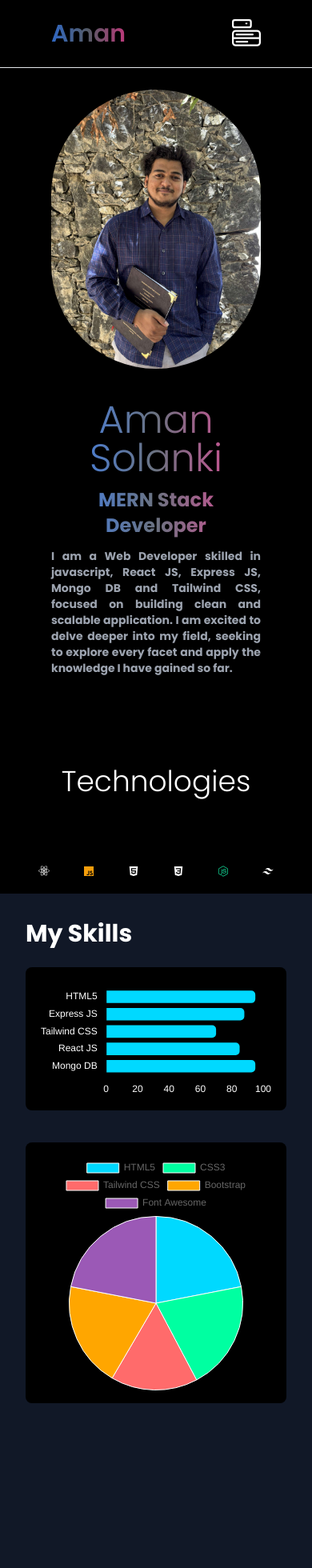
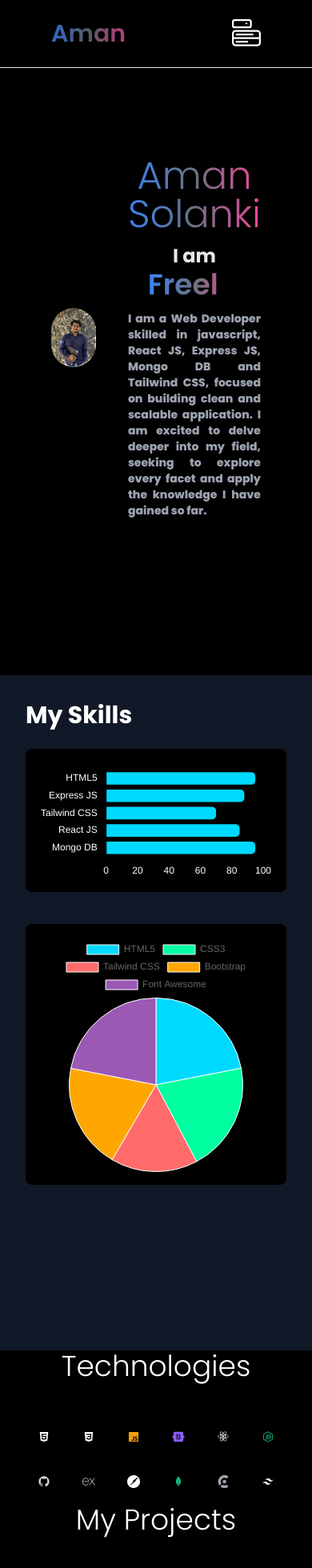
Before and after one commit to AmanXLuffy/mePortfolio, a React (Create React App) app: page / in a window 390 px wide. Shown: the top 1960 px of the page at 80% size. Built offline with nearby package versions, Linux system fonts and the light colour scheme.

Commit message:
major chages with new added technologies

```diff
--- a/package.json
+++ b/package.json
@@ -15,6 +15,7 @@
     "react-dom": "^19.0.0",
     "react-icons": "^5.4.0",
     "react-scripts": "5.0.1",
+    "react-simple-typewriter": "^5.0.1",
     "react-tsparticles": "^2.12.2",
     "tsparticles-engine": "^2.12.0",
     "web-vitals": "^4.2.4"
--- a/src/components/Hero.jsx
+++ b/src/components/Hero.jsx
@@ -1,17 +1,16 @@
 import React from 'react';
 import {motion} from "framer-motion";
+import TypeWriter from './TypeWriter';
 
 const Hero = () => {
   return (
     <div id='home' className='px-16 flex min-h-screen w-full items-center justify-center py-28 md:px-32'>
-      <div className="flex flex-col items-center justify-center gap-10 text-white">
-
+      <div className="flex flex-row items-center justify-center gap-10 text-white">
 
         <motion.div
         initial={{y: -50, opacity:0}}
         animate={{y: 0, opacity:1}}
-        transition={{duration: 0.8, delay: 0.2}}
-        >
+        transition={{duration: 0.8, delay: 0.2}}>
         <a href='https://drive.google.com/file/d/1FS4p476eG8-ReB9rXJ7_kMV4qsWYv0ms/view?usp=drive_link' target='_blank'> <img src="/assets/aman.jpg" alt='' className=' cursor-pointer shadow-xl shadow-indigo-900 transition-all duration-300 hover:-translate-y-5 hover:scale-105 hover:shadow-indigo-600 md:w-[350px] w-[300px] rounded-full '></img> </a>
         </motion.div>
 
@@ -20,16 +19,13 @@ const Hero = () => {
         initial={{y: 50, opacity:0}}
         animate={{y: 0, opacity:1}}
         transition={{duration: 0.8, delay: 0.2}}
+        className='flex max-w-[600px] flex-col items-center justify-center gap-3 text-center'>
 
-
-        className='flex max-w-[600px] flex-col items-center justify-center gap-3 text-center'>
           <h1 className='bg-gradient-to-r from-blue-500 via-gray-500 to-pink-500 bg-clip-text text-transparent font-light text-5xl md:text-7xl'>Aman Solanki</h1>
 
+          <TypeWriter />
 
-          <h3 className='bg-gradient-to-r from-blue-500 via-gray-500 to-pink-500 bg-clip-text text-transparent text-2xl md:text-4xl'>MERN Stack Developer</h3>
-
-
-          <p className='md:text-base text-sm text-justify text-gray-400 text-thin'>I am a Web Developer skilled in javascript, React JS, Express JS, Mongo DB and Tailwind CSS, focused on building clean and scalable application. I am excited to delve deeper into my field, seeking to explore every facet and apply the knowledge I have gained so far.
+          <p className='md:text-base text-sm font-extrabold text-justify text-gray-400 text-thin'>I am a Web Developer skilled in javascript, React JS, Express JS, Mongo DB and Tailwind CSS, focused on building clean and scalable application. I am excited to delve deeper into my field, seeking to explore every facet and apply the knowledge I have gained so far.
           </p>
         </motion.div>
       </div>
--- a/src/components/Navbar.jsx
+++ b/src/components/Navbar.jsx
@@ -30,6 +30,7 @@ const handleResize = () => {
       <ul className='hidden md:flex gap-10'>
         <a href='#home' className='cursor-pointer opacity-60 transition-all duration-300 hover:opacity-100'><li>Home</li></a>
         <a href='#tech' className='cursor-pointer opacity-60 transition-all duration-300 hover:opacity-100'><li>Tech</li></a>
+        <a href='#skills' className='cursor-pointer opacity-60 transition-all duration-300 hover:opacity-100'><li>Skills</li></a>
         <a href='#projects' className='cursor-pointer opacity-60 transition-all duration-300 hover:opacity-100'><li>Projects</li></a>
         <a href='#contact' className='cursor-pointer opacity-60 transition-all duration-300 hover:opacity-100'><li>Contact</li></a>
       </ul>
@@ -39,7 +40,7 @@ const handleResize = () => {
        <a href='https://www.facebook.com/profile.php?id=100054057791444' target='_blank'> <li className=' cursor-pointer opacity-50 transition-all duration-300 hover:text-blue-500 hover:opacity-100'> <BsFacebook/> </li> </a>
        <a href='https://wa.me/9173515355' target='_blank'> <li className=' cursor-pointer opacity-50 transition-all duration-300 hover:text-green-500 hover:opacity-100'> <BsWhatsapp/></li> </a>
        <a href='https://github.com/AmanXLuffy' target='_blank'> <li className=' cursor-pointer opacity-50 transition-all duration-300 hover:text-sky-500 hover:opacity-100'> <BsGithub/> </li> </a>
-       <a href='#' target='_blank'> <li className=' cursor-pointer opacity-50 transition-all duration-300 hover:text-pink-500 hover:opacity-100'> <BsInstagram/></li></a>
+       <a href='https://www.instagram.com/aman_solanki702/' target='_blank'> <li className=' cursor-pointer opacity-50 transition-all duration-300 hover:text-pink-500 hover:opacity-100'> <BsInstagram/></li></a>
         </ul>
 
 
--- a/src/components/Projects.jsx
+++ b/src/components/Projects.jsx
@@ -1,15 +1,12 @@
 import React,{useState} from 'react';
-// import image1 from "../pictures/img1.jpg";
-// import { motion } from 'framer-motion';
-
 
 
 const projectData = [
   {
     image: "/assets/rescue.png",
     title :"Rescue Paws",
-    description: "Lorem ipsum dolor sit amet consectetur adipisicing elit. In tenetur velit error temporibus modi voluptatibus esse mollitia porro magni laborum dolorum vero cum facere placeat, adipisci nulla voluptates neque numquam.",
-    technologies: ["React js", "Express js", "MongoDB", "Tailwind CSS"],
+    description: "Rescue P.A.W.S. is a full-stack web app for animal rescue, built using React, Express.js, and MongoDB with Clerk authentication. Key features include a volunteer registration form that stores data securely and an activities section showcasing ongoing rescue work. The frontend is on Vercel, and the backend is on Render.",
+    technologies: ["React js", "Express js", "Mongo DB", "Tailwind CSS"],
   },
 
   {
@@ -34,7 +31,7 @@ const ProjectCard = ({projectData})=> {
 
 
   return(
-    <div className='flex flex-col items-center gap-8 md:flex-row md:gap-24'>
+    <div className='flex flex-col items-center gap-8 md:flex-row md:gap-5'>
       <img className='w-full cursor-pointer rounded-2xl transition-all duration-300 hover:scale-105 md:w-[300px]' src={projectData.image} alt='' />
 
       <div className='flex-flex-col gap-5'>
@@ -43,10 +40,10 @@ const ProjectCard = ({projectData})=> {
         <p className='text-gray-400'>{projectData.description}</p>
         </div>
         </div>
-        <div className='flex flex-wrap gap-4'>
+        <div className='flex flex-wrap gap-2'>
           {
             projectData.technologies.map((tech,index)=>(
-              <span key={index} className='rounded-lg bg-black p-3 hover:bg-gray-800 transition-all duration-300'>
+              <span key={index} className='rounded-lg bg-gray-500 p-3 w-[110px] text-center hover:bg-gray-800 transition-all duration-300'>
                 {tech}
               </span>
             ))
@@ -58,9 +55,9 @@ const ProjectCard = ({projectData})=> {
 
 const Projects = () => {
   return (
-    <div id='projects' className='flex min-h-screen w-full flex-col items-center justify-center gap-16 md:px:14'>
+    <div id='projects' className='flex min-h-screen w-full flex-col items-center justify-center gap-14 md:px:14'>
       <h1 className='text-4xl font-light text-white md:text:6xl'>My Projects</h1>
-      <div className="flex w-full max-w-[1000px] flex-col gap-16 text-white">
+      <div className="flex w-full max-w-[1000px] flex-col gap-14 text-white">
         {
           projectData.map((project,index)=>(
             <ProjectCard key={index} projectData={project} />
--- a/src/components/Skills.jsx
+++ b/src/components/Skills/Skills.jsx
@@ -5,7 +5,7 @@ import SkillPieChart from "./SkillPieChart";
 
 export default function Skills() {
   return (
-    <div className="min-h-screen bg-gray-900 text-white p-8">
+    <div id="skills" className="min-h-screen bg-gray-900 text-white p-8">
       <h1 className="text-3xl font-bold mb-6">My Skills</h1>
       <SkillBarChart />
       <div className="my-10" />
--- a/src/components/Tech.jsx
+++ b/src/components/Tech.jsx
@@ -1,5 +1,8 @@
 import React from 'react'
-import { BiLogoHtml5, BiLogoJavascript,BiLogoReact,BiLogoCss3,BiLogoNodejs,BiLogoTailwindCss } from "react-icons/bi";
+import { BiLogoHtml5, BiLogoJavascript,BiLogoReact,BiLogoCss3,BiLogoNodejs,BiLogoTailwindCss, BiLogoGithub } from "react-icons/bi";
+import { SiExpress, SiPostman, SiClerk   } from "react-icons/si";
+import { BiLogoMongodb } from "react-icons/bi";
+import { FaBootstrap } from "react-icons/fa6";
 import { motion } from 'framer-motion';
 
 const Tech = () => {
@@ -9,13 +12,12 @@ const Tech = () => {
   }
 
   return (
-    <div id='tech' className='flex min-h-[70vh] w-full flex-col items-center justify-center gap-16 md:gap-32'>
+    <div id='tech' className='flex min-h-[70vh] w-full flex-col items-center justify-center gap-10 md:gap-16'>
       <motion.h1
       variants={variants}
       initial="hidden"
       whileInView="visible"
       transition={{duration: 0.5}}
-
       className='text-4xl font-light text-white md:text-6xl'>Technologies</motion.h1>
 
       <div className='flex flex-wrap items-center justify-center gap-10 p-5'>
@@ -25,8 +27,18 @@ const Tech = () => {
         initial="hidden"
         whileInView="visible"
         transition={{duration: 0.5}}>
-        <BiLogoReact className='cursor-pointer text-[80px] text-sky-600 transition-all duration-300 hover:-translate-y-5 hover:-translate-x-5 sm:text-[100px] md:text-[120px]' />
+        <BiLogoHtml5 className='cursor-pointer text-[80px] text-orange-500 transition-all duration-300 hover:-translate-y-5 hover:-translate-x-5 sm:text-[100px] md:text-[120px]' />
         </motion.div>
+
+
+        <motion.div
+        variants={variants}
+        initial="hidden"
+        whileInView="visible"
+        transition={{duration: 0.5}}>
+        <BiLogoCss3 className='cursor-pointer text-[80px] text-sky-400 transition-all duration-300 hover:-translate-y-5 sm:text-[100px] md:text-[120px]' />
+        </motion.div>
+
 
         <motion.div
         variants={variants}
@@ -36,21 +48,24 @@ const Tech = () => {
         <BiLogoJavascript className='cursor-pointer text-[80px] text-yellow-500 transition-all duration-300 hover:-translate-y-5 sm:text-[100px] md:text-[120px]' />
         </motion.div>
 
-        <motion.div
-        variants={variants}
-        initial="hidden"
-        whileInView="visible"
-        transition={{duration: 0.5}}>
-        <BiLogoHtml5 className='cursor-pointer text-[80px] text-orange-500 transition-all duration-300 hover:-translate-y-5 sm:text-[100px] md:text-[120px]' />
-        </motion.div>
 
         <motion.div
         variants={variants}
         initial="hidden"
         whileInView="visible"
         transition={{duration: 0.5}}>
-        <BiLogoCss3 className='cursor-pointer text-[80px] text-sky-400 transition-all duration-300 hover:-translate-y-5 sm:text-[100px] md:text-[120px]' />
+        <FaBootstrap  className='cursor-pointer text-[80px] text-purple-500 transition-all duration-300 hover:-translate-y-5 sm:text-[100px] md:text-[120px]' />
         </motion.div>
+
+
+        <motion.div
+        variants={variants}
+        initial="hidden"
+        whileInView="visible"
+        transition={{duration: 0.5}}>
+        <BiLogoReact className='cursor-pointer text-[80px] text-sky-500 transition-all duration-300 hover:-translate-y-5 sm:text-[100px] md:text-[120px]' />
+        </motion.div>
+
 
         <motion.div
         variants={variants}
@@ -59,6 +74,52 @@ const Tech = () => {
         transition={{duration: 0.5}}>
         <BiLogoNodejs className='cursor-pointer text-[80px] text-green-500 transition-all duration-300 hover:-translate-y-5 sm:text-[100px] md:text-[120px]' />
         </motion.div>
+
+
+        <motion.div
+        variants={variants}
+        initial="hidden"
+        whileInView="visible"
+        transition={{duration: 0.5}}>
+        <BiLogoGithub className='cursor-pointer text-[80px] text-gray-300 transition-all duration-300 hover:-translate-y-5 sm:text-[100px] md:text-[120px]' />
+        </motion.div>
+
+
+        <motion.div
+        variants={variants}
+        initial="hidden"
+        whileInView="visible"
+        transition={{duration: 0.5}}>
+        <SiExpress className='cursor-pointer text-[80px] text-gray-300 transition-all duration-300 hover:-translate-y-5 sm:text-[100px] md:text-[90px]' />
+        </motion.div>
+
+
+        <motion.div
+        variants={variants}
+        initial="hidden"
+        whileInView="visible"
+        transition={{duration: 0.5}}>
+        <SiPostman className='cursor-pointer text-[80px] text-orange-500 transition-all duration-300 hover:-translate-y-5 sm:text-[100px] md:text-[90px]' />
+        </motion.div>
+
+
+        <motion.div
+        variants={variants}
+        initial="hidden"
+        whileInView="visible"
+        transition={{duration: 0.5}}>
+        <BiLogoMongodb className='cursor-pointer text-[80px] text-green-500 transition-all duration-300 hover:-translate-y-5 sm:text-[100px] md:text-[90px]' />
+        </motion.div>
+
+
+        <motion.div
+        variants={variants}
+        initial="hidden"
+        whileInView="visible"
+        transition={{duration: 0.5}}>
+        <SiClerk className='cursor-pointer text-[80px] text-gray-400 transition-all duration-300 hover:-translate-y-5 sm:text-[100px] md:text-[70px]' />
+        </motion.div>
+
 
         <motion.div
         variants={variants}
--- /dev/null
+++ b/src/components/TypeWriter.jsx
@@ -0,0 +1,38 @@
+import React from 'react'
+import { Typewriter } from 'react-simple-typewriter'
+
+const TypeWriter = () => {
+
+  const handleType = (count) => {
+    console.log(count)
+}
+
+  // const handleDone = () => {
+  //   console.log(`Done after 5 loops!`)
+  // }
+
+  return (
+    <div className='App'>
+      <h1 className='text-2xl md:text-xl font-bold text-center text-gray-200'>
+
+        I am {' '}
+        <span className='bg-gradient-to-r from-blue-500 via-gray-500 to-pink-500 bg-clip-text text-transparent text-4xl md:text-4xl font-semibold'>
+
+          <Typewriter
+            words={['MERN Stack Developer', 'Web Designer', 'Freelancer', 'Software Developer']}
+            loop={100}
+            cursor
+            cursorStyle='_'
+            typeSpeed={70}
+            deleteSpeed={50}
+            delaySpeed={1000}
+            // onLoopDone={handleDone}
+            onType={handleType}
+          />
+        </span>
+      </h1>
+    </div>
+  )
+}
+
+export default TypeWriter
```
Also changed, not shown: src/components/Home.jsx (+2 -6 lines), src/components/Skills/SkillBarChart.jsx (renamed from src/components/SkillBarChart.jsx), src/components/Skills/SkillPieChart.jsx (renamed from src/components/SkillPieChart.jsx), 1 other file (tests, documents, lock files or other folders).
